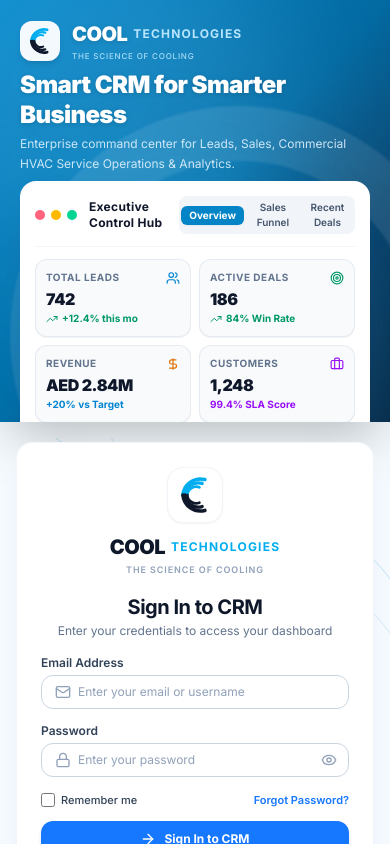
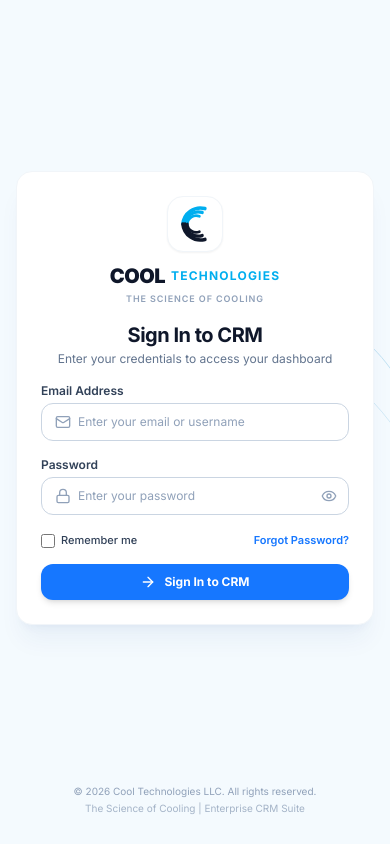
Before and after one commit to cttechweb/crm, a Next.js app: page /login in a window 390 px wide. Built offline with nearby package versions, Linux system fonts and the light colour scheme.

Commit message:
fix(auth): polish mobile login responsiveness and viewport centering

```diff
--- a/src/app/login/page.tsx
+++ b/src/app/login/page.tsx
@@ -83,11 +83,11 @@ export default function LoginPage() {
   };
 
   return (
-    <div className="h-screen max-h-screen w-full flex flex-col lg:flex-row bg-[#F4FAFE] select-none font-sans overflow-hidden">
+    <div className="min-h-screen lg:h-screen lg:max-h-screen w-full flex flex-col lg:flex-row bg-[#F4FAFE] select-none font-sans overflow-y-auto lg:overflow-hidden">
       {/* ========================================================= */}
       {/* LEFT HALF: Executive Enterprise CRM Dashboard Console     */}
       {/* ========================================================= */}
-      <div className="relative w-full lg:w-[52%] xl:w-[50%] h-full max-h-screen bg-gradient-to-br from-[#0284C7] via-[#0369A1] to-[#0A2540] text-white p-5 sm:p-7 xl:p-8 flex flex-col justify-between overflow-hidden shadow-2xl z-10">
+      <div className="hidden lg:flex relative w-full lg:w-[52%] xl:w-[50%] h-full max-h-screen bg-gradient-to-br from-[#0284C7] via-[#0369A1] to-[#0A2540] text-white p-5 sm:p-7 xl:p-8 flex-col justify-between overflow-hidden shadow-2xl z-10">
         {/* Ambient Background Rings */}
         <div className="absolute inset-0 pointer-events-none overflow-hidden">
           <div className="absolute -top-24 -left-24 w-96 h-96 rounded-full bg-sky-300/20 blur-3xl" />
@@ -98,10 +98,10 @@ export default function LoginPage() {
 
         {/* 1. TOP BRAND HEADER */}
         <div className="relative z-10 flex-shrink-0 flex items-center justify-between">
-          <div className="flex items-center gap-3">
+          <div className="flex items-center gap-2.5 sm:gap-3">
             {/* Vector Cool Technologies C-wave Emblem */}
-            <div className="w-10 h-10 sm:w-11 sm:h-11 rounded-xl bg-white/95 p-1 shadow-md flex items-center justify-center backdrop-blur-sm flex-shrink-0">
-              <svg viewBox="0 0 80 80" className="w-8 h-8 sm:w-9 sm:h-9" xmlns="http://www.w3.org/2000/svg">
+            <div className="w-9 h-9 sm:w-11 sm:h-11 rounded-xl bg-white/95 p-1 shadow-md flex items-center justify-center backdrop-blur-sm flex-shrink-0">
+              <svg viewBox="0 0 80 80" className="w-7 h-7 sm:w-9 sm:h-9" xmlns="http://www.w3.org/2000/svg">
                 <path d="M58 12 A32 32 0 0 0 18 40" fill="none" stroke="#00AEEF" strokeWidth="6.5" strokeLinecap="round" />
                 <path d="M53 19 A24 24 0 0 0 22 40" fill="none" stroke="#00AEEF" strokeWidth="6" strokeLinecap="round" />
                 <path d="M48 26 A16 16 0 0 0 26 40" fill="none" stroke="#00AEEF" strokeWidth="5" strokeLinecap="round" />
@@ -113,10 +113,10 @@ export default function LoginPage() {
 
             <div className="flex flex-col">
               <div className="flex items-center gap-1.5 leading-none">
-                <span className="text-xl font-black tracking-tight text-white drop-shadow-sm">
+                <span className="text-lg sm:text-xl font-black tracking-tight text-white drop-shadow-sm">
                   COOL
                 </span>
-                <span className="text-xs font-bold tracking-widest uppercase text-sky-200">
+                <span className="text-[10px] sm:text-xs font-bold tracking-widest uppercase text-sky-200">
                   TECHNOLOGIES
                 </span>
               </div>
@@ -126,26 +126,26 @@ export default function LoginPage() {
             </div>
           </div>
 
-          <div className="hidden sm:flex items-center gap-2 bg-white/10 backdrop-blur-md border border-white/15 px-3 py-1.5 rounded-full text-[11px] text-sky-100">
-            <span className="w-2 h-2 rounded-full bg-emerald-400 animate-pulse" />
+          <div className="flex items-center gap-1.5 sm:gap-2 bg-white/10 backdrop-blur-md border border-white/15 px-2.5 sm:px-3 py-1 sm:py-1.5 rounded-full text-[10px] sm:text-[11px] text-sky-100">
+            <span className="w-1.5 h-1.5 sm:w-2 sm:h-2 rounded-full bg-emerald-400 animate-pulse" />
             <span className="font-semibold">Enterprise ERP v4.8</span>
           </div>
         </div>
 
         {/* 2. HEADLINE & VALUE PROP */}
-        <div className="relative z-10 my-2 max-w-xl">
-          <h1 className="text-2xl sm:text-3xl font-black text-white tracking-tight leading-tight drop-shadow-sm">
+        <div className="relative z-10 my-3 sm:my-3.5 max-w-xl">
+          <h1 className="text-xl sm:text-2xl lg:text-3xl font-black text-white tracking-tight leading-tight drop-shadow-sm">
             Smart CRM for Smarter Business
           </h1>
-          <p className="mt-1 text-xs text-sky-100/90 font-normal leading-relaxed">
+          <p className="mt-1 text-xs sm:text-sm text-sky-100/90 font-normal leading-relaxed">
             Enterprise command center for Leads, Sales, Commercial HVAC Service Operations &amp; Analytics.
           </p>
         </div>
 
         {/* 3. EXECUTIVE CRM DASHBOARD PREVIEW */}
-        <div className="relative z-10 w-full bg-white rounded-2xl sm:rounded-3xl border border-white/80 p-3.5 sm:p-4 shadow-2xl shadow-blue-950/25 text-slate-800 font-sans my-auto">
+        <div className="relative z-10 w-full bg-white rounded-2xl sm:rounded-3xl border border-white/80 p-3 sm:p-4 shadow-xl shadow-blue-950/25 text-slate-800 font-sans my-2 lg:my-auto">
           {/* Dashboard Model Header Bar */}
-          <div className="flex items-center justify-between pb-3 border-b border-slate-100">
+          <div className="flex flex-wrap items-center justify-between gap-2 pb-2.5 sm:pb-3 border-b border-slate-100">
             <div className="flex items-center gap-2">
               <div className="flex gap-1.5">
                 <span className="w-2.5 h-2.5 rounded-full bg-rose-400 inline-block" />
@@ -158,7 +158,7 @@ export default function LoginPage() {
             </div>
 
             {/* Interactive Preview Tabs */}
-            <div className="flex items-center gap-1 bg-slate-100 p-0.5 rounded-lg text-[10px] font-semibold">
+            <div className="flex items-center gap-1 bg-slate-100 p-0.5 rounded-lg text-[9px] sm:text-[10px] font-semibold overflow-x-auto max-w-full">
               <button
                 type="button"
                 onClick={() => setActivePreviewTab('overview')}
@@ -338,7 +338,7 @@ export default function LoginPage() {
       {/* ========================================================= */}
       {/* RIGHT HALF: Elevated Floating Sign-in Card                */}
       {/* ========================================================= */}
-      <div className="relative w-full lg:w-[48%] xl:w-[50%] h-full max-h-screen bg-[#F4FAFE] flex flex-col justify-between items-center px-4 sm:px-8 xl:px-12 py-5 sm:py-7 overflow-hidden">
+      <div className="relative w-full lg:w-[48%] xl:w-[50%] min-h-screen lg:h-full lg:max-h-screen bg-[#F4FAFE] flex flex-col justify-between items-center px-4 sm:px-8 xl:px-12 py-6 sm:py-8 lg:py-7 overflow-y-auto lg:overflow-hidden">
         {/* Subtle wavy background curves watermark */}
         <div className="absolute inset-0 pointer-events-none opacity-25 overflow-hidden">
           <svg className="w-full h-full" viewBox="0 0 700 700" xmlns="http://www.w3.org/2000/svg">
@@ -386,7 +386,7 @@ export default function LoginPage() {
             <h2 className="text-xl sm:text-2xl font-bold text-[#0F172A] tracking-tight mt-4">
               Sign In to CRM
             </h2>
-            <p className="text-xs text-slate-500 mt-0.5">
+            <p className="text-xs sm:text-sm text-slate-500 mt-0.5">
               Enter your credentials to access your dashboard
             </p>
           </div>
@@ -408,7 +408,7 @@ export default function LoginPage() {
           )}
 
           {/* Form */}
-          <form onSubmit={handleLogin} className="space-y-3.5 mt-4">
+          <form onSubmit={handleLogin} className="space-y-4 mt-4">
             {/* Email Address */}
             <div>
               <label
@@ -428,7 +428,7 @@ export default function LoginPage() {
                   placeholder="Enter your email or username"
                   value={email}
                   onChange={(e) => setEmail(e.target.value)}
-                  className="w-full pl-9 pr-4 py-2 bg-white border border-slate-300 rounded-xl text-xs sm:text-sm text-slate-900 placeholder:text-slate-400 focus:outline-none focus:ring-2 focus:ring-[#1677FF]/20 focus:border-[#1677FF] transition-all"
+                  className="w-full pl-9 pr-4 py-2.5 bg-white border border-slate-300 rounded-xl text-xs sm:text-sm text-slate-900 placeholder:text-slate-400 focus:outline-none focus:ring-2 focus:ring-[#1677FF]/20 focus:border-[#1677FF] transition-all"
                 />
               </div>
             </div>
@@ -452,7 +452,7 @@ export default function LoginPage() {
                   placeholder="Enter your password"
                   value={password}
                   onChange={(e) => setPassword(e.target.value)}
-                  className="w-full pl-9 pr-9 py-2 bg-white border border-slate-300 rounded-xl text-xs sm:text-sm text-slate-900 placeholder:text-slate-400 focus:outline-none focus:ring-2 focus:ring-[#1677FF]/20 focus:border-[#1677FF] transition-all"
+                  className="w-full pl-9 pr-9 py-2.5 bg-white border border-slate-300 rounded-xl text-xs sm:text-sm text-slate-900 placeholder:text-slate-400 focus:outline-none focus:ring-2 focus:ring-[#1677FF]/20 focus:border-[#1677FF] transition-all"
                 />
                 <button
                   type="button"
@@ -512,7 +512,7 @@ export default function LoginPage() {
         </div>
 
         {/* Footer */}
-        <div className="relative z-10 w-full text-center text-[10px] sm:text-xs text-slate-400 pt-2">
+        <div className="relative z-10 w-full text-center text-[10px] sm:text-xs text-slate-400 pt-3 pb-1">
           <p>© 2026 Cool Technologies LLC. All rights reserved.</p>
           <p className="text-[10px] text-slate-400/80 mt-0.5">
             The Science of Cooling | Enterprise CRM Suite
```
